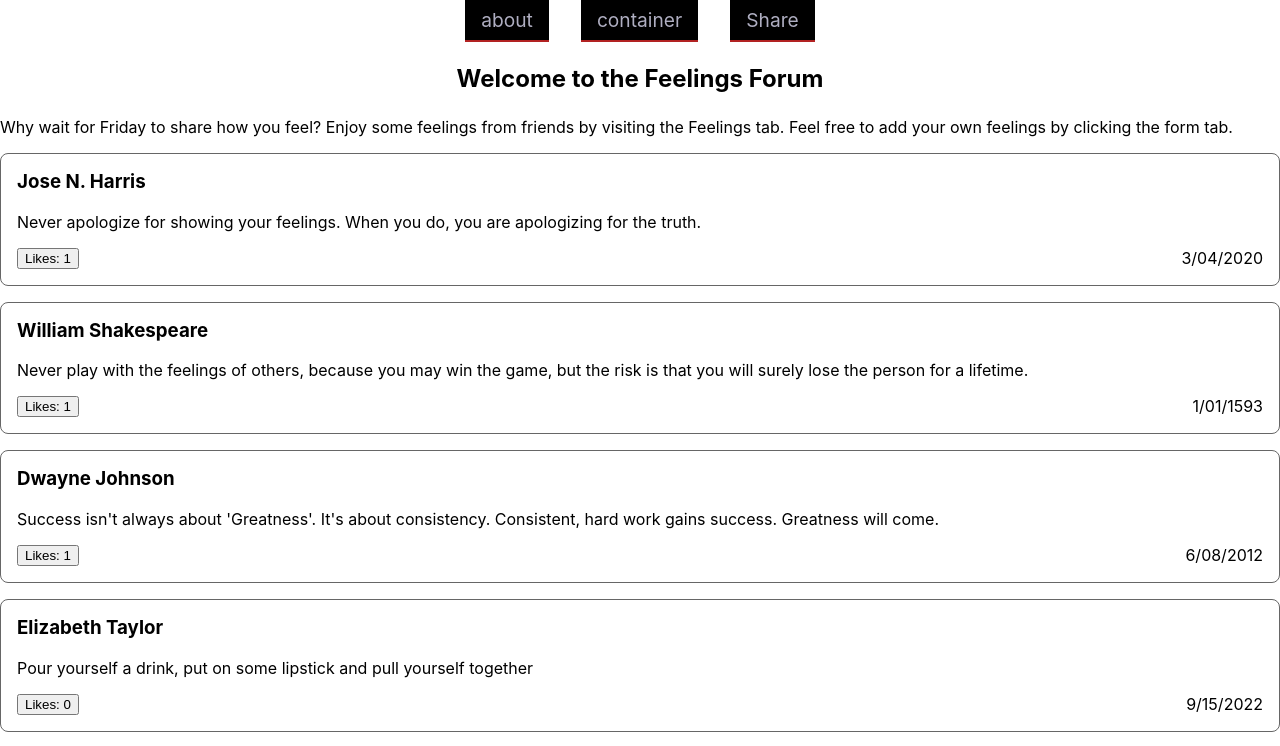
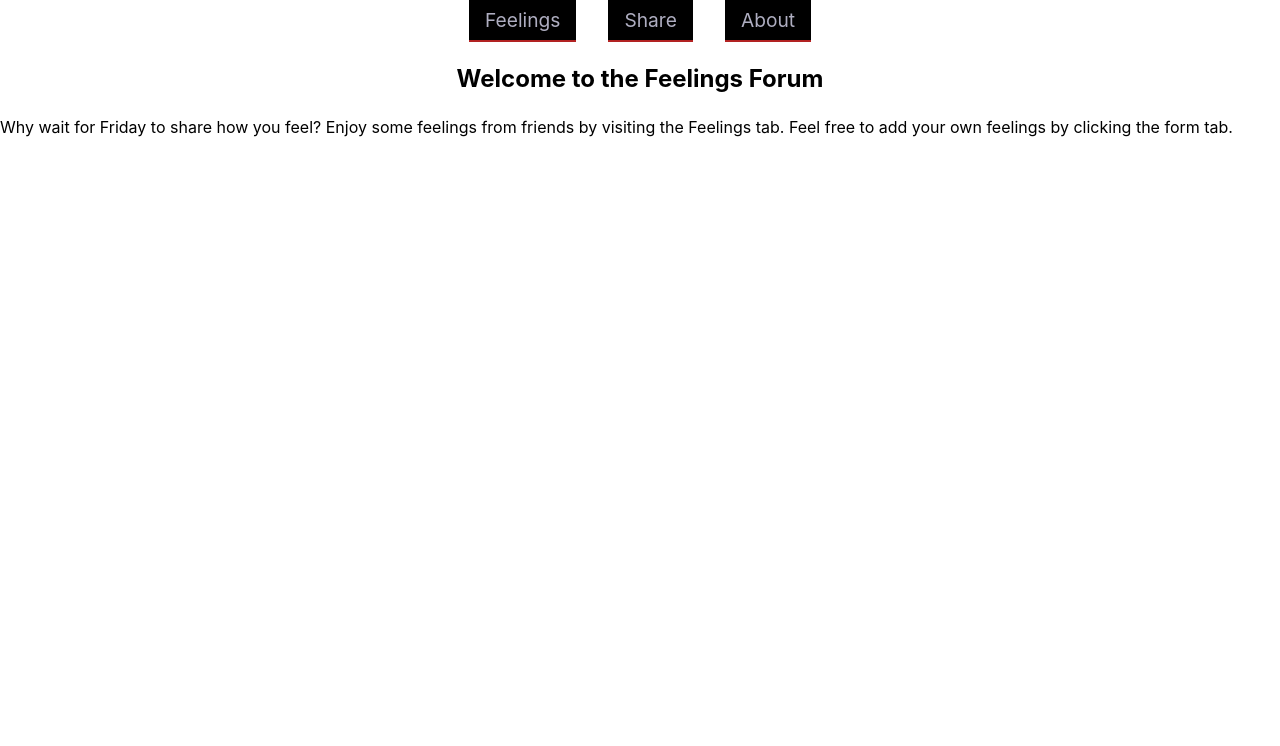
Before and after one commit to jaythoven/Journaling-App-Feelings-Forum, a React (Create React App) app: page / in a window 1280 px wide. Shown: the top 746 px of the page. Built offline with nearby package versions, Linux system fonts and the light colour scheme; data requests are answered from the project's data file.

Commit message:
updated NavBar

```diff
--- a/package.json
+++ b/package.json
@@ -8,7 +8,7 @@
     "@testing-library/user-event": "^13.5.0",
     "react": "^18.1.0",
     "react-dom": "^18.1.0",
-    "react-router-dom": "^6.3.0",
+    "react-router-dom": "5.2",
     "react-scripts": "5.0.1",
     "web-vitals": "^2.1.4"
   },
--- a/src/App.js
+++ b/src/App.js
@@ -3,6 +3,7 @@ import About from "./components/About";
 import FeelingsContainer from "./components/FeelingsContainer";
 import Form from "./components/Form";
 import NavBar from "./components/NavBar";
+import {Switch, Route} from "react-router-dom";
 
 function App() {
   const [feelingData, setFeelingData] = useState({ feelings: [] });
@@ -29,10 +30,19 @@ function App() {
 
   return (
     <div className="App">
-      <NavBar />
-      <About/>
-      <FeelingsContainer feelings={feelingData} handleUpdateFeeling={handleUpdateFeeling} />
-      <Form setFeelingData={setFeelingData} />
+      <NavBar/>
+      <Switch>
+        <Route exact path="/">
+           <About/>
+        </Route>
+        <Route exact path="/Feelings">
+            <FeelingsContainer feelings={feelingData} handleUpdateFeeling={handleUpdateFeeling} />
+        </Route>
+        <Route exact path="/Share">
+           <Form setFeelingData={setFeelingData}/>
+        </Route>
+      </Switch>
+
     </div>
   );
 }
--- a/src/components/NavBar.js
+++ b/src/components/NavBar.js
@@ -1,12 +1,14 @@
 import React from "react";
+import { NavLink } from "react-router-dom"
 
 function NavBar() {
-  const links = ["about", "container", "Share"];
-  const navLinks = links.map((link) => {
-  return ( <a href={"#" + link} key={link}>{link}</a>)})
-  return <nav>
-    {navLinks}
-  </nav>;
+ return(
+    <nav>
+      <NavLink to="/Feelings">Feelings</NavLink>
+      <NavLink to="/Share">Share</NavLink>
+      <NavLink to="/">About</NavLink>
+   </nav>
+ );
 }
 
 export default NavBar;
--- a/src/index.js
+++ b/src/index.js
@@ -3,12 +3,15 @@ import ReactDOM from 'react-dom/client';
 import './index.css';
 import App from './App';
 import reportWebVitals from './reportWebVitals';
+import { BrowserRouter } from 'react-router-dom';
 
 const root = ReactDOM.createRoot(document.getElementById('root'));
 root.render(
-  <React.StrictMode>
-    <App />
-  </React.StrictMode>
+
+    <BrowserRouter>
+      <App />
+    </BrowserRouter>
+
 );
 
 // If you want to start measuring performance in your app, pass a function
```
Also changed, not shown: 1 other file (tests, documents, lock files or other folders).
